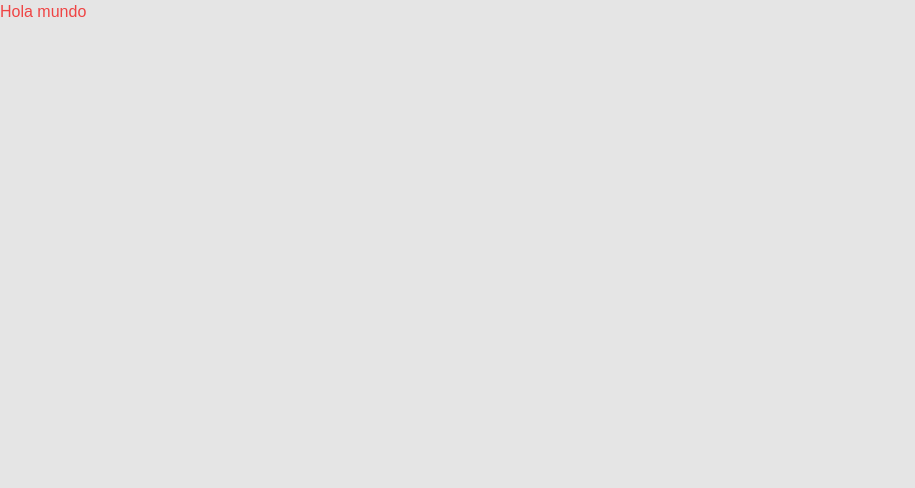
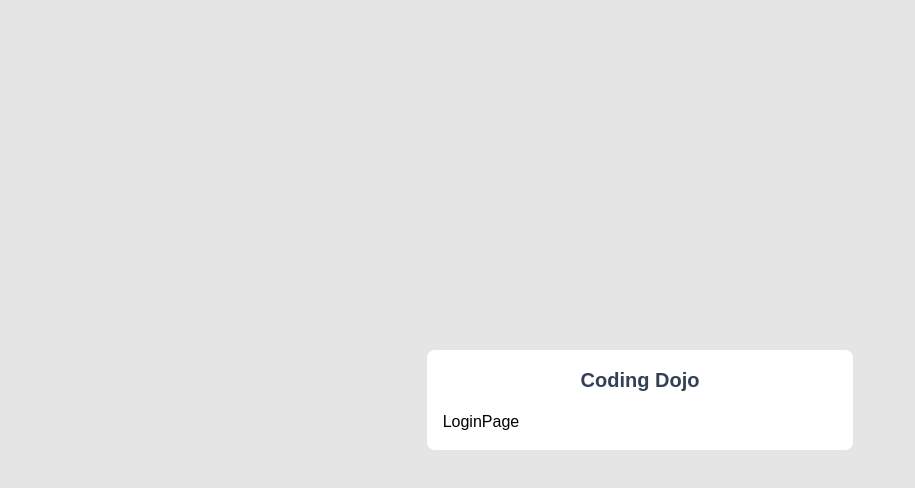
Before and after one commit to GuasaPlay/cd-mern-exam-v2-frontend, a React (Create React App) app: page /auth/login in a window 1280 px wide. Shown: the top 488 px of the page, without its empty margins (0-915 px from the left). Built offline with nearby package versions, Linux system fonts and the light colour scheme.

Commit message:
Added scaffold for auth router

```diff
--- a/package.json
+++ b/package.json
@@ -13,6 +13,7 @@
     "react-query": "^3.39.0",
     "react-router-dom": "^6.3.0",
     "react-scripts": "5.0.1",
+    "react-spinners": "^0.12.0",
     "web-vitals": "^2.1.4",
     "yup": "^0.32.11"
   },
--- a/src/App.jsx
+++ b/src/App.jsx
@@ -1,5 +1,17 @@
+import { QueryClient, QueryClientProvider } from "react-query";
+import { ReactQueryDevtools } from "react-query/devtools";
+
+import { RouterApp } from "routers/RouterApp";
+
+const queryClient = new QueryClient();
+
 function App() {
-  return <div className="text-red-500">Hola mundo</div>;
+  return (
+    <QueryClientProvider client={queryClient}>
+      <RouterApp />
+      <ReactQueryDevtools />
+    </QueryClientProvider>
+  );
 }
 
 export default App;
--- a/src/index.js
+++ b/src/index.js
@@ -1,10 +1,16 @@
+import "./index.css";
 import React from "react";
 import ReactDOM from "react-dom/client";
-import "./index.css";
+
+import axios from "axios";
+
 import App from "./App";
 import reportWebVitals from "./reportWebVitals";
 
 const root = ReactDOM.createRoot(document.getElementById("root"));
+
+axios.defaults.baseURL = "http://localhost:4000/api/v1";
+
 root.render(
   <React.StrictMode>
     <App />
--- /dev/null
+++ b/src/layouts/AuthLayout.jsx
@@ -0,0 +1,16 @@
+import { Outlet } from "react-router-dom";
+
+export const AuthLayout = () => {
+  return (
+    <main className="h-screen w-screen">
+      <div className="flex h-full w-full items-center justify-center ">
+        <div className="w-2/6 rounded-lg bg-white p-4">
+          <h1 className="text-center text-xl font-semibold text-slate-700">
+            Coding Dojo
+          </h1>
+          <Outlet />
+        </div>
+      </div>
+    </main>
+  );
+};
--- /dev/null
+++ b/src/layouts/DefaultLayout.jsx
@@ -0,0 +1,9 @@
+import { Outlet } from "react-router-dom";
+
+export const DefaultLayout = () => {
+  return (
+    <main>
+      <Outlet />
+    </main>
+  );
+};
--- /dev/null
+++ b/src/pages/MainPage.jsx
@@ -0,0 +1,5 @@
+import React from "react";
+
+export const MainPage = () => {
+  return <div>MainPage</div>;
+};
--- /dev/null
+++ b/src/pages/auth/LoginPage.jsx
@@ -0,0 +1,3 @@
+export const LoginPage = () => {
+  return <div className="mt-4">LoginPage</div>;
+};
--- /dev/null
+++ b/src/pages/auth/RegisterPage.jsx
@@ -0,0 +1,3 @@
+export const RegisterPage = () => {
+  return <div>RegisterPage</div>;
+};
--- /dev/null
+++ b/src/routers/PrivateRoute.jsx
@@ -0,0 +1,6 @@
+import { DefaultLayout } from "layouts/DefaultLayout";
+import { Navigate } from "react-router-dom";
+
+export const PrivateRoute = ({ loggedIn }) => {
+  return loggedIn ? <DefaultLayout /> : <Navigate to="/auth/login" />;
+};
--- /dev/null
+++ b/src/routers/PublicRoute.jsx
@@ -0,0 +1,6 @@
+import { AuthLayout } from "layouts/AuthLayout";
+import { Navigate } from "react-router-dom";
+
+export const PublicRoute = ({ loggedIn }) => {
+  return loggedIn ? <AuthLayout /> : <Navigate to="/" />;
+};
--- /dev/null
+++ b/src/routers/RouterApp.jsx
@@ -0,0 +1,44 @@
+import { BrowserRouter, Navigate, Route, Routes } from "react-router-dom";
+import ScaleLoader from "react-spinners/ScaleLoader";
+
+import { LoginPage } from "pages/auth/LoginPage";
+import { MainPage } from "pages/MainPage";
+import { PrivateRoute } from "./PrivateRoute";
+import { PublicRoute } from "./PublicRoute";
+import { RegisterPage } from "pages/auth/RegisterPage";
+
+const loggedIn = false;
+
+export const RouterApp = () => {
+  // const [isLoading, setIsLoading] = useState(false);
+
+  if (false) {
+    return (
+      <div className="flex h-screen w-full flex-col items-center justify-center">
+        <ScaleLoader
+          color="#0284C7"
+          height={50}
+          width={8}
+          radius={8}
+          margin={4}
+        />
+        {/* <div className="text-lg font-medium text-slate-700">Cargando...</div> */}
+      </div>
+    );
+  }
+  return (
+    <BrowserRouter>
+      <Routes>
+        <Route path="/auth" element={<PublicRoute loggedIn={!loggedIn} />}>
+          <Route path="login" element={<LoginPage />} />
+          <Route path="register" element={<RegisterPage />} />
+        </Route>
+        <Route path="/" element={<PrivateRoute loggedIn={loggedIn} />}>
+          <Route index element={<MainPage />} />
+        </Route>
+
+        <Route path="*" element={<Navigate to="/" />} />
+      </Routes>
+    </BrowserRouter>
+  );
+};
```
Also changed, not shown: 1 other file (tests, documents, lock files or other folders).
